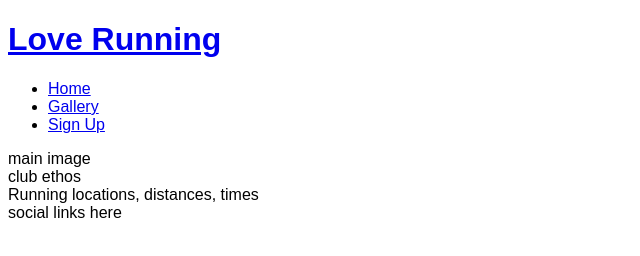
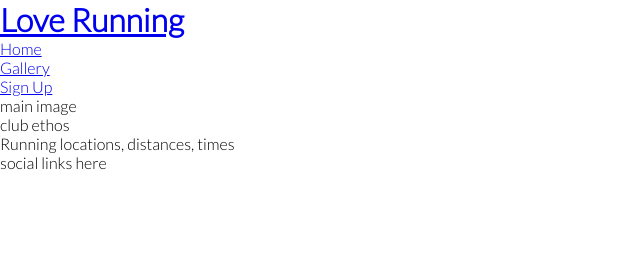
Before and after one commit to Liskarn/Love-Running, a plain HTML site: page index.html in a window 1280 px wide. Shown: the whole page, without its empty margins (0-640 px from the left). Drawn offline with Linux system fonts and the light colour scheme.

Commit message:
added font styles for css

```diff
--- a/assets/css/style.css
+++ b/assets/css/style.css
@@ -1,3 +1,12 @@
-body   {
-    font-family: Arial, Helvetica, sans-serif;
+@import url('https://fonts.googleapis.com/css2?family=Lato:wght@300&family=Oswald:wght@300&display=swap');
+
+* {
+    margin: 0;
+    padding: 0;
+    border: none;
 }
+
+body {
+    font-family: lato, sans-serif;
+    font-weight: 300;
+}
```
